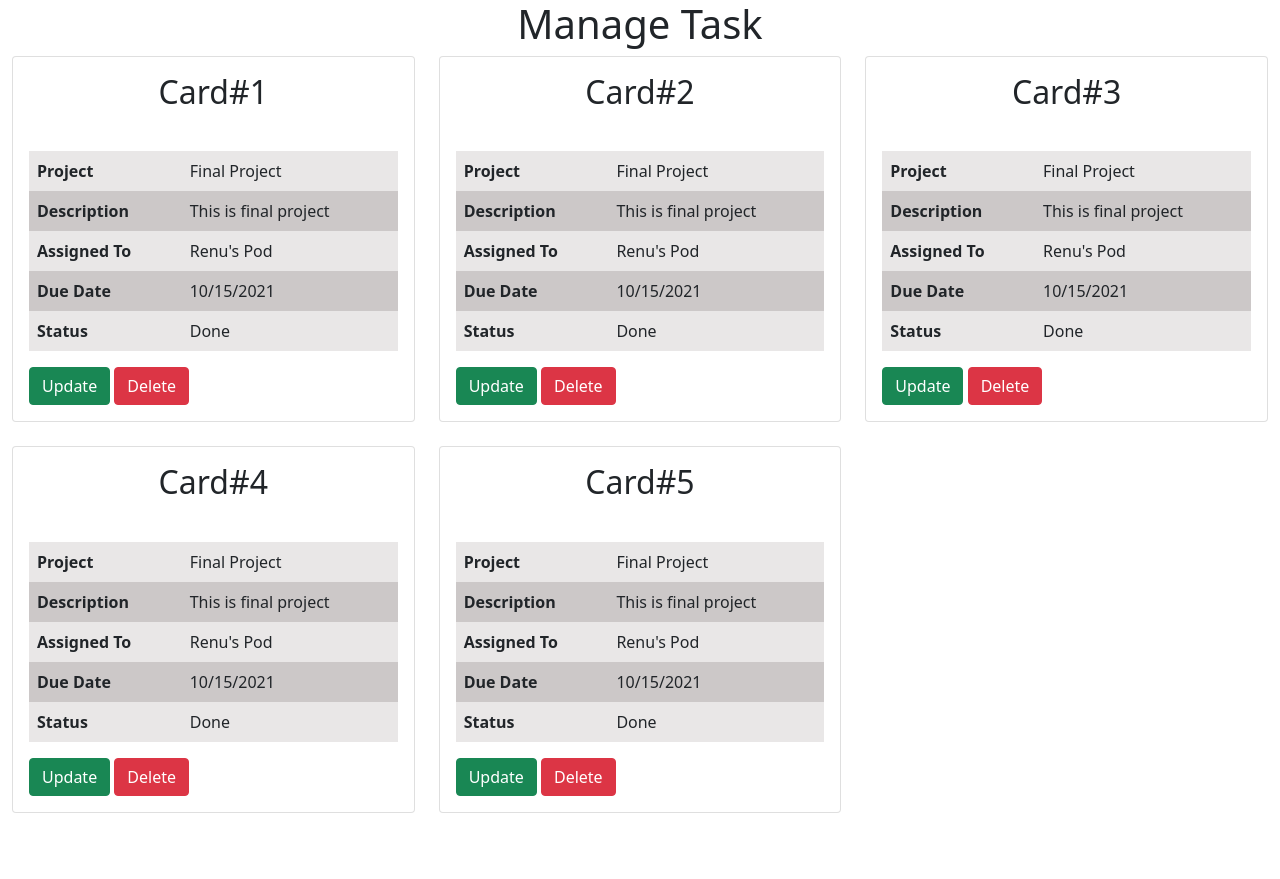
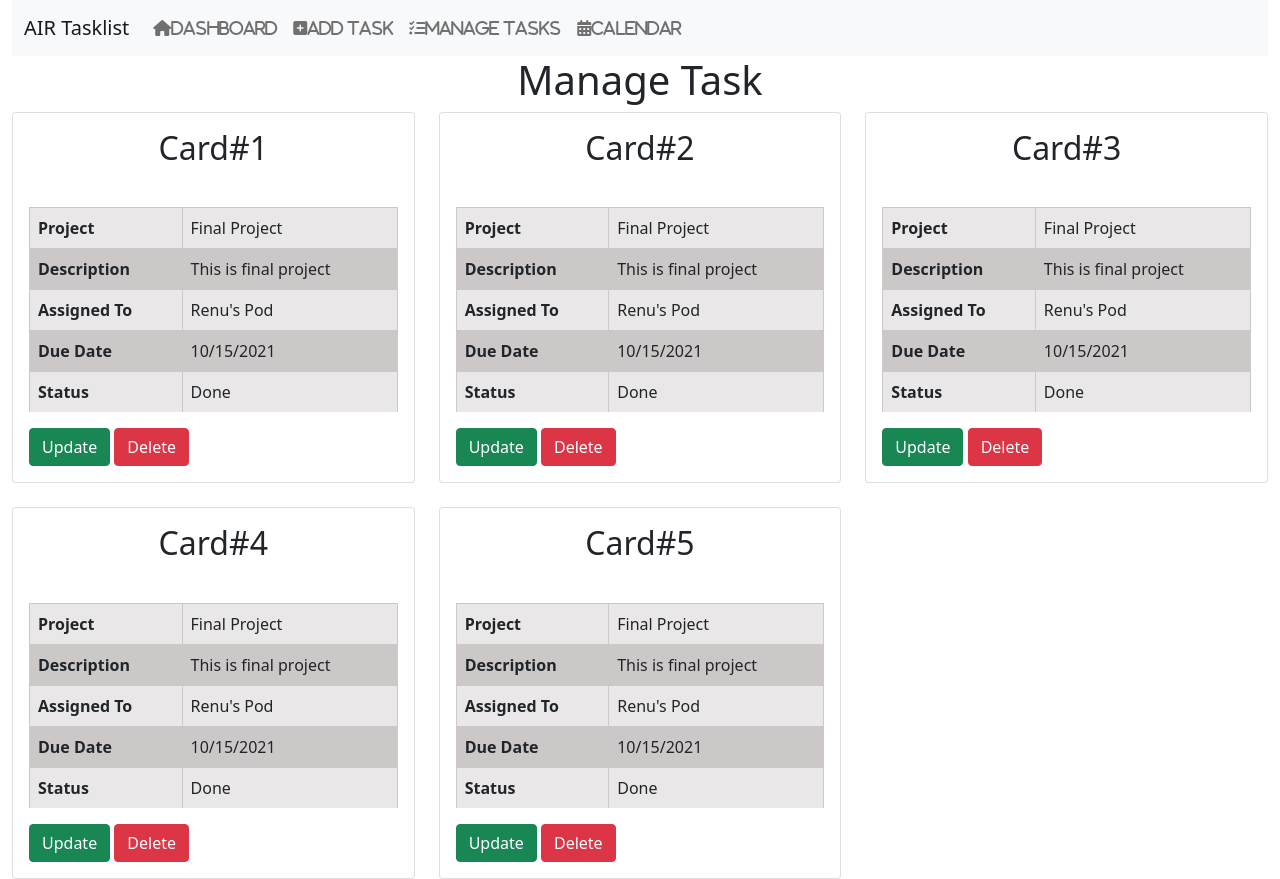
Before and after one commit to Iskandar-S/AIR_tasklist, a plain HTML site: page task.html in a window 1280 px wide. Before the commit the page ends 813 px from the top, so only its background shows below. Drawn offline with nearby package versions, Linux system fonts and the light colour scheme.

Commit message:
Implemented navbar in tasks page

```diff
--- a/resources/css/styles.css
+++ b/resources/css/styles.css
@@ -52,4 +52,4 @@ input[type="Reset"] {
 	font-size: 1rem;
 	cursor: pointer;
 	outline: none;
-} */
+}
--- a/task.html
+++ b/task.html
@@ -1,22 +1,48 @@
 <!DOCTYPE html>
 <html lang="en">
+
 <head>
     <meta charset="UTF-8">
     <meta http-equiv="X-UA-Compatible" content="IE=edge">
     <meta name="viewport" content="width=device-width, initial-scale=1.0">
-    <title>Document</title>
-
+    <title>AIR Tasklist</title>
+    <link rel="stylesheet" href="resources/css/reset.css">
+    <link href="https://cdn.jsdelivr.net/npm/bootstrap@5.1.2/dist/css/bootstrap.min.css" rel="stylesheet" integrity="sha384-uWxY/CJNBR+1zjPWmfnSnVxwRheevXITnMqoEIeG1LJrdI0GlVs/9cVSyPYXdcSF" crossorigin="anonymous">
+    <link rel="stylesheet" href="https://cdnjs.cloudflare.com/ajax/libs/font-awesome/6.0.0-beta2/css/all.min.css">
     <link rel="stylesheet" href="resources/css/styles.css">
-    <link href="https://cdn.jsdelivr.net/npm/bootstrap@5.1.1/dist/css/bootstrap.min.css" rel="stylesheet" integrity="sha384-F3w7mX95PdgyTmZZMECAngseQB83DfGTowi0iMjiWaeVhAn4FJkqJByhZMI3AhiU" crossorigin="anonymous">
-    <meta name="viewport" content="width=device-width, initial-scale=1">
-
 </head>
 <body>
+    <div class="container-fluid tasklist">
+      <nav class="navbar navbar-expand-lg navbar-light bg-light">
+          <div class="container-fluid">
+              <button class="navbar-toggler" type="button" data-bs-toggle="collapse" data-bs-target="#navbarTogglerDemo03" aria-controls="navbarTogglerDemo03" aria-expanded="false" aria-label="Toggle navigation">
+              <span class="navbar-toggler-icon"></span>
+              </button>
+              <a class="navbar-brand" href="#">AIR Tasklist</a>
+              <div class="collapse navbar-collapse" id="navbarTogglerDemo03">
+              <ul class="navbar-nav me-auto mb-2 mb-lg-0">
+                  <li class="nav-item">
+                      <a class="nav-link" href="#"><i class="fa-solid fa-house">Dashboard</i></a>
+                  </li>
+                  <li class="nav-item active">
+                      <a class="nav-link" aria-current="true" href="#"><i class="fa-solid fa-square-plus">Add Task</i></a>
+                  </li>
+                  <li class="nav-item">
+                      <a class="nav-link" href="#"><i class="fa-solid fa-list-check">Manage Tasks</i></a>
+                  </li>
+                  <li class="nav-item">
+                      <a class="nav-link" href="#"><i class="fa-solid fa-calendar-days">Calendar</i></a>
+                  </li>
+              </ul>
+              </div>
+          </div>
+      </nav>
+    </div>
     <div class="container-fluid">
-        <div class="container-fluid">
-            <h1 class="text-center">Manage Task</h1>
-         </div>
-    <div class="row row-cols-1 row-cols-md-3 g-4">
+      <div class="container-fluid">
+        <h1 class="text-center">Manage Task</h1>
+      </div>
+      <div class="row row-cols-1 row-cols-md-3 g-4">
         <div class="col">
           <div class="card h-100">
             <div class="card-body">
@@ -48,8 +74,7 @@
               <div class="d-grid gap-2 d-md-block">
                 <a href="#" class="btn btn-success" role="button" >Update</a>
                   <a href="#" class="btn btn-danger" role="button" >Delete</a>
-                </div>
-
+              </div>
             </div>
           </div>
         </div>
@@ -85,7 +110,6 @@
                     <a href="#" class="btn btn-success" role="button" >Update</a>
                     <a href="#" class="btn btn-danger" role="button" >Delete</a>
                   </div>
-
               </div>
           </div>
         </div>
@@ -121,7 +145,6 @@
                   <a href="#" class="btn btn-success" role="button" >Update</a>
                   <a href="#" class="btn btn-danger" role="button" >Delete</a>
                   </div>
-
               </div>
           </div>
         </div>
@@ -157,14 +180,13 @@
                         <a href="#" class="btn btn-success" role="button" >Update</a>
                         <a href="#" class="btn btn-danger" role="button" >Delete</a>
                       </div>
-
                   </div>
             </div>
           </div>
           <div class="col">
             <div class="card h-100">
                 <div class="card-body">
-                    <h2 class="card-title" >Card#5</h2>
+                    <h2 class="card-title">Card#5</h2>
                     <table class="table table-borderless">
                       <tbody>
                         <tr>
@@ -193,12 +215,22 @@
                         <a href="#" class="btn btn-success" role="button" >Update</a>
                         <a href="#" class="btn btn-danger" role="button" >Delete</a>
                       </div>
-
                   </div>
             </div>
           </div>
       </div>
     </div>
-    <script src="https://cdn.jsdelivr.net/npm/bootstrap@5.1.1/dist/js/bootstrap.bundle.min.js" integrity="sha384-/bQdsTh/da6pkI1MST/rWKFNjaCP5gBSY4sEBT38Q/9RBh9AH40zEOg7Hlq2THRZ" crossorigin="anonymous"></script>
+    <footer>
+    </footer>
+  <!-- Link js -->
+  <script src="https://cdn.jsdelivr.net/npm/bootstrap@5.1.2/dist/js/bootstrap.bundle.min.js" integrity="sha384-kQtW33rZJAHjgefvhyyzcGF3C5TFyBQBA13V1RKPf4uH+bwyzQxZ6CmMZHmNBEfJ" crossorigin="anonymous"></script>
+  <script src="https://code.jquery.com/jquery-3.5.1.slim.min.js"
+  integrity="sha384-DfXdz2htPH0lsSSs5nCTpuj/zy4C+OGpamoFVy38MVBnE+IbbVYUew+OrCXaRkfj"
+  crossorigin="anonymous"></script>
+  <script src="https://cdn.jsdelivr.net/npm/popper.js@1.16.1/dist/umd/popper.min.js"
+  integrity="sha384-9/reFTGAW83EW2RDu2S0VKaIzap3H66lZH81PoYlFhbGU+6BZp6G7niu735Sk7lN"
+  crossorigin="anonymous"></script>
+  <script src="js/TaskManager.js"></script>
+  <script src="js/index.js"></script>
 </body>
 </html>
```
Also changed, not shown: index.html (+1 -3 lines).
